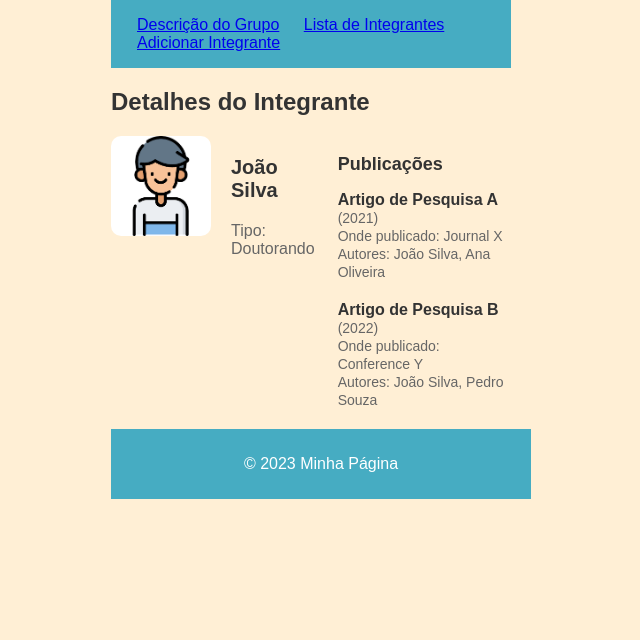
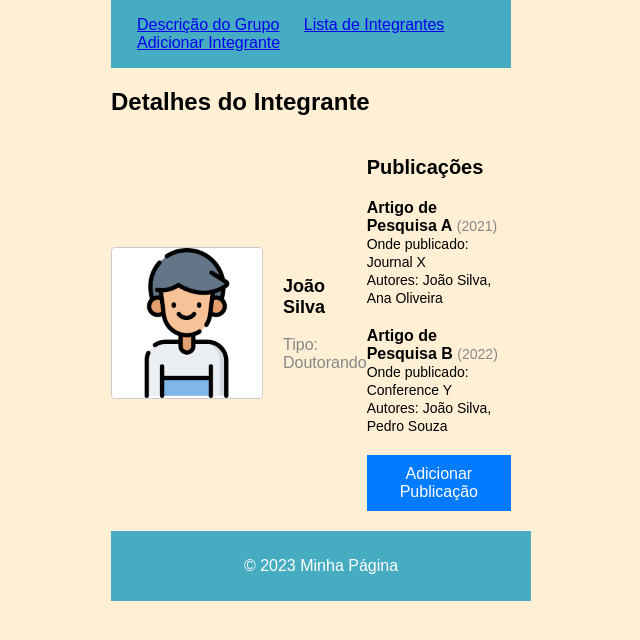
Before and after one commit to KaueFulgencio/programacao-web, a Django app: page /integrante/1/ in a window 1280 px wide. Shown: the top 640 px of the page, without its empty margins (329-969 px from the left). Run offline with Django 4.2, Linux system fonts and the light colour scheme; data comes from the database, SQL or seed files in the repository; both versions use the stored data as it was after the commit.

Commit message:
versao final

```diff
--- a/projeto2-Kaue/projeto2/grupo_pesquisa/forms.py
+++ b/projeto2-Kaue/projeto2/grupo_pesquisa/forms.py
@@ -1,16 +1,23 @@
 from django import forms
 from .models import Integrante, Publicacao, GrupoPesquisa
+
+class PublicacaoForm(forms.ModelForm):
+    class Meta:
+        model = Publicacao
+        fields = ['titulo', 'ano_publicacao', 'onde_publicado', 'autores']
+
+    def clean_ano_publicacao(self):
+        ano_publicacao = self.cleaned_data.get('ano_publicacao')
+        if ano_publicacao is None:
+            raise forms.ValidationError("Ano de publicação é obrigatório.")
+        return ano_publicacao
+
 
 class IntegranteForm(forms.ModelForm):
     class Meta:
         model = Integrante
         fields = ['nome', 'tipo', 'foto']
 
-class PublicacaoForm(forms.ModelForm):
-    class Meta:
-        model = Publicacao
-        fields = ['integrante', 'titulo', 'ano_publicacao', 'onde_publicado', 'autores']
-
 class GrupoPesquisaForm(forms.ModelForm):
     class Meta:
         model = GrupoPesquisa
--- a/projeto2-Kaue/projeto2/grupo_pesquisa/templates/detalhes_integrante.html
+++ b/projeto2-Kaue/projeto2/grupo_pesquisa/templates/detalhes_integrante.html
@@ -1,44 +1,42 @@
 {% extends "base.html" %}
 
 {% block content %}
+
     <style>
-
         .section-title {
             font-size: 24px;
-            color: #333;
             margin-bottom: 20px;
         }
 
         .integrante-details {
             display: flex;
-            justify-content: space-between;
-            max-width: 800px;
-            margin: 0 auto;
+            align-items: center;
+            margin-bottom: 20px;
+        }
+
+        .integrante-image {
+            max-width: 150px;
+            margin-right: 20px;
+            border: 1px solid #ccc;
+            border-radius: 4px;
         }
 
         .integrante-info {
             flex: 1;
-            margin-right: 20px;
         }
 
         .integrante-name {
-            font-size: 20px;
-            color: #333;
+            font-size: 18px;
         }
 
         .integrante-type {
             font-size: 16px;
-            color: #666;
-        }
-
-        .publicacoes {
-            flex: 2;
+            color: #888;
         }
 
         .publicacoes-title {
-            font-size: 18px;
-            color: #333;
-            margin-bottom: 10px;
+            font-size: 20px;
+            margin-top: 20px;
         }
 
         .publicacoes-list {
@@ -52,37 +50,49 @@
 
         .publicacao-titulo {
             font-size: 16px;
-            color: #333;
             font-weight: bold;
         }
 
         .publicacao-ano {
             font-size: 14px;
-            color: #666;
+            color: #888;
         }
 
         .publicacao-onde {
             font-size: 14px;
-            color: #666;
         }
 
         .publicacao-autores {
             font-size: 14px;
-            color: #666;
         }
 
-        img {
-            max-width: 100px;
-            max-height: 100px;
-            border-radius: 10px;
-            margin-right: 20px;
+        .btn {
+            background-color: #007BFF;
+            color: #fff;
+            padding: 10px 20px;
+            border: none;
+            cursor: pointer;
+            font-size: 16px;
         }
+
+        .btn:hover {
+            background-color: #0056b3;
+        }
+
+        .select-box {
+            width: 100%;
+            padding: 10px;
+            font-size: 16px;
+            border: 1px solid #ccc;
+            border-radius: 4px;
+        }
+
     </style>
 
     <section>
         <h2 class="section-title">Detalhes do Integrante</h2>
         <div class="integrante-details">
-            <img src="{{ integrante.foto.url }}" alt="{{ integrante.nome }}">
+            <img src="{{ integrante.foto.url }}" alt="{{ integrante.nome }}" class="integrante-image">
             <div class="integrante-info">
                 <h3 class="integrante-name">{{ integrante.nome }}</h3>
                 <p class="integrante-type">Tipo: {{ integrante.tipo }}</p>
@@ -99,7 +109,31 @@
                         </li>
                     {% endfor %}
                 </ul>
+                <button id="adicionar-publicacao" class="btn">Adicionar Publicação</button>
             </div>
         </div>
     </section>
+
+    <div class="publicacao-form" style="display: none;">
+        <h3>Criar Nova Publicação</h3>
+        <form method="post">
+            {% csrf_token %}
+            <select name="publicacao_id" class="select-box">
+                <option value="">Selecione uma publicação existente</option>
+                {% for publicacao in publicacoes_disponiveis %}
+                    <option value="{{ publicacao.id }}">{{ publicacao.titulo }}</option>
+                {% endfor %}
+            </select>
+            {{ form.as_p }}
+            <button type="submit" class="btn">Adicionar Publicação</button>
+        </form>
+    </div>
+
+    <script>
+        document.getElementById('adicionar-publicacao').addEventListener('click', function () {
+            const form = document.querySelector('.publicacao-form');
+            form.style.display = 'block';
+        });
+    </script>
+</div>
 {% endblock %}
--- a/projeto2-Kaue/projeto2/grupo_pesquisa/views.py
+++ b/projeto2-Kaue/projeto2/grupo_pesquisa/views.py
@@ -4,7 +4,7 @@ from django.shortcuts import get_object_or_404
 
 #modelos
 from .models import Integrante, Publicacao, GrupoPesquisa
-from .forms import IntegranteForm
+from .forms import IntegranteForm, PublicacaoForm
 
 def descricao_grupo(request):
     return render(request, 'descricao_grupo.html')
@@ -15,8 +15,28 @@ def lista_integrantes(request):
 
 def detalhes_integrante(request, integrante_id):
     integrante = get_object_or_404(Integrante, pk=integrante_id)
-    publicacoes = Publicacao.objects.filter(integrante=integrante)
-    return render(request, 'detalhes_integrante.html', {'integrante': integrante, 'publicacoes': publicacoes})
+    publicacoes = integrante.publicacoes.all()
+    publicacoes_disponiveis = Publicacao.objects.all()
+
+    if request.method == 'POST':
+        form = PublicacaoForm(request.POST)
+        if form.is_valid():
+            if 'publicacao_id' in request.POST:
+                # Se um ID de publicação foi fornecido, use a publicação existente
+                publicacao = get_object_or_404(Publicacao, pk=request.POST['publicacao_id'])
+            else:
+                # Se não for fornecido um ID de publicação, crie uma nova publicação
+                publicacao = form.save()
+            integrante.publicacoes.add(publicacao)
+
+    form = PublicacaoForm()
+
+    return render(request, 'detalhes_integrante.html', {
+        'integrante': integrante,
+        'publicacoes': publicacoes,
+        'publicacoes_disponiveis': publicacoes_disponiveis,
+        'form': form,
+    })
 
 def adicionar_foto_integrante(request, integrante_id):
     integrante = Integrante.objects.get(pk=integrante_id)
--- a/projeto2-Kaue/projeto2/projeto2/urls.py
+++ b/projeto2-Kaue/projeto2/projeto2/urls.py
@@ -25,7 +25,7 @@ urlpatterns = [
     path('lista_integrantes/', views.lista_integrantes, name='lista_integrantes'),
     path('integrante/<int:integrante_id>/', views.detalhes_integrante, name='detalhes_integrante'),
     path('adicionar_foto_integrante/<int:integrante_id>/', views.adicionar_foto_integrante, name='adicionar_foto_integrante'),
-    path('adicionar_integrante/', views.adicionar_integrante, name='adicionar_integrante'),  # Adicione esta linha
+    path('adicionar_integrante/', views.adicionar_integrante, name='adicionar_integrante'),
 ]
 
 if settings.DEBUG:
```
Also changed, not shown: projeto2-Kaue/projeto2/grupo_pesquisa/templates/adicionar_integrante.html (+42 -11 lines), projeto2-Kaue/projeto2/db.sqlite3.
